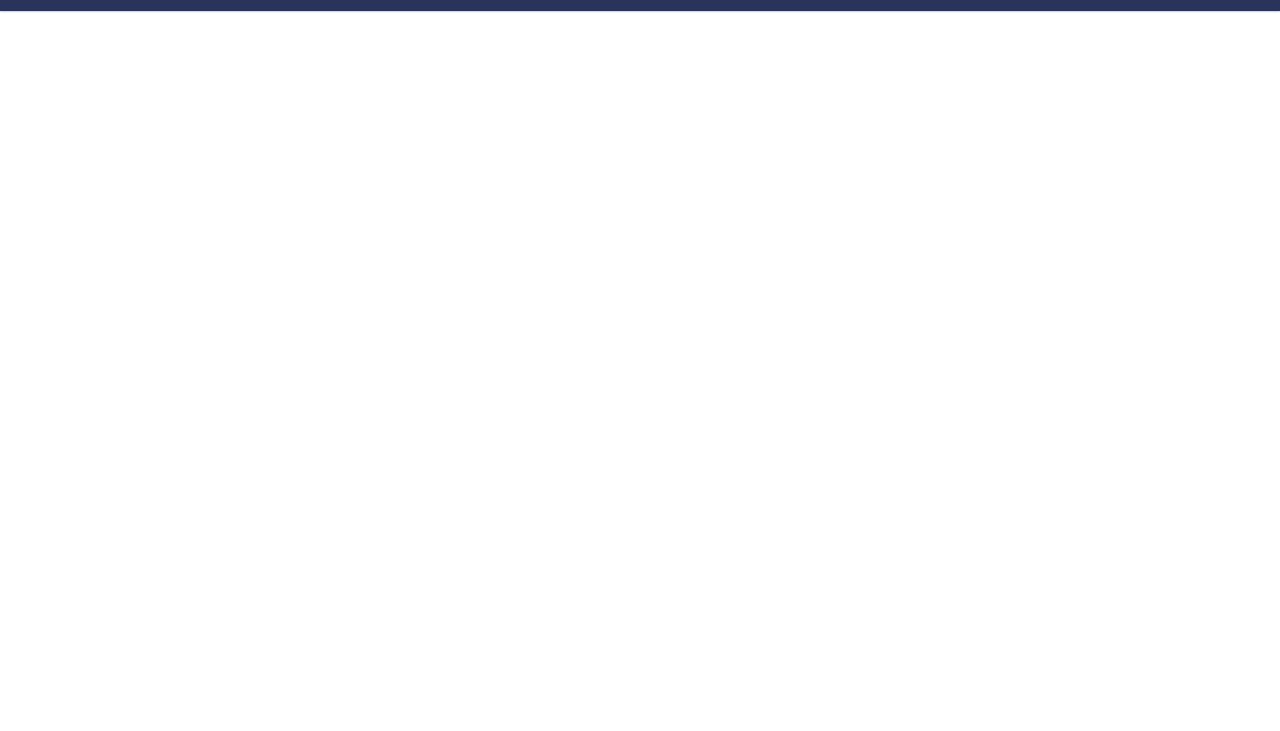
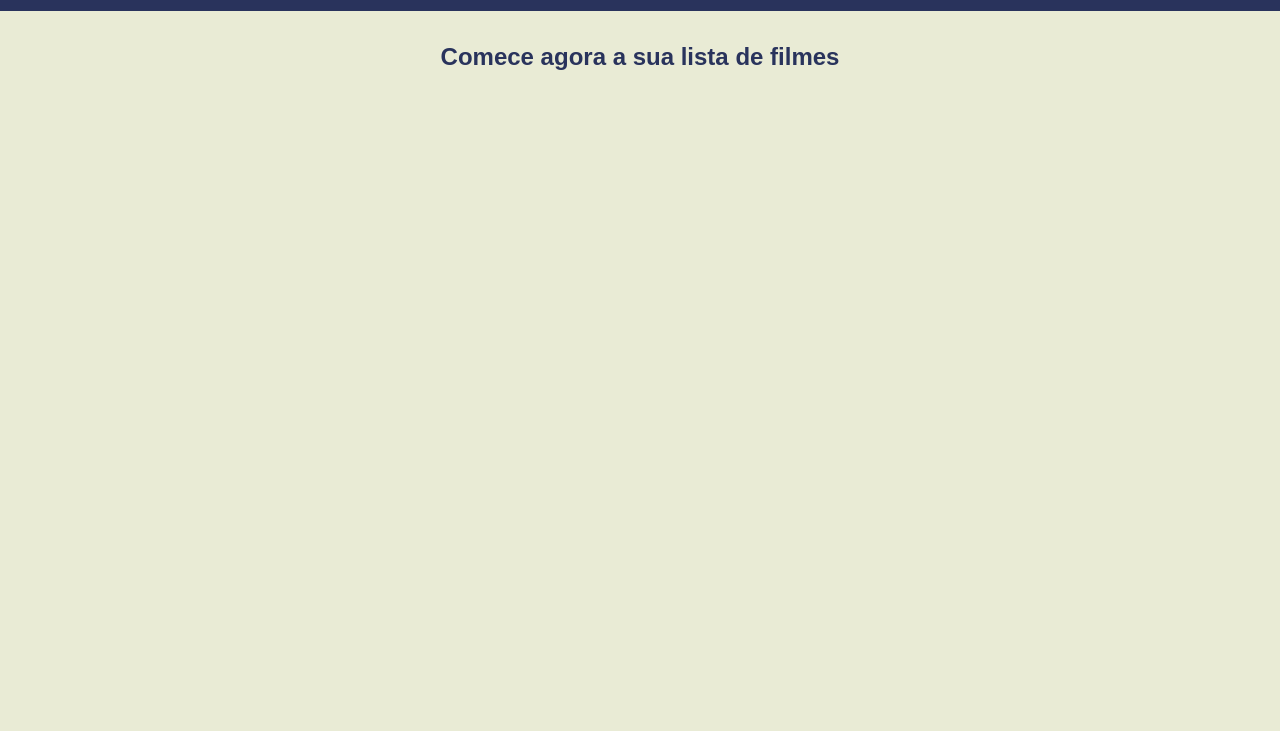
Before and after one commit to bdancost/My_Movies, a plain HTML site: page index.htm in a window 1280 px wide. Shown: the part 69-800 px from the top of the page. Drawn offline with nearby package versions, Linux system fonts and the light colour scheme.

Commit message:
Editando CSS

```diff
--- a/index.htm
+++ b/index.htm
@@ -25,6 +25,9 @@
         <button id="search-button"><i class="bi bi-search"></i></button>
       </section>
     </header>
-    <main></main>
+    <main>
+      <h2>Comece agora a sua lista de filmes</h2>
+      <section id="movie-list"></section>
+    </main>
   </body>
 </html>
--- a/style.css
+++ b/style.css
@@ -11,6 +11,12 @@
   margin: 0;
   padding: 0;
   font-family: Arial, Helvetica, sans-serif;
+}
+
+body {
+  display: flex;
+  flex-direction: column;
+  min-height: 100dvh;
 }
 
 header {
@@ -27,6 +33,7 @@ header {
   display: flex;
   align-items: center;
   width: 50%;
+  justify-content: flex-end;
 }
 
 header > h2 > i {
@@ -40,7 +47,6 @@ header > h2 > i {
 }
 
 .movie-year-wrapper {
-  width: 30%;
   display: flex;
   align-items: center;
 }
@@ -88,3 +94,11 @@ header > h2 > i {
 #search-button:hover {
   background-color: var(--light-primary);
 }
+
+main {
+  text-align: center;
+  padding: 2rem 0;
+  background-color: var(--lightest-color);
+  color: var(--primary-color);
+  flex-grow: 1;
+}
```
